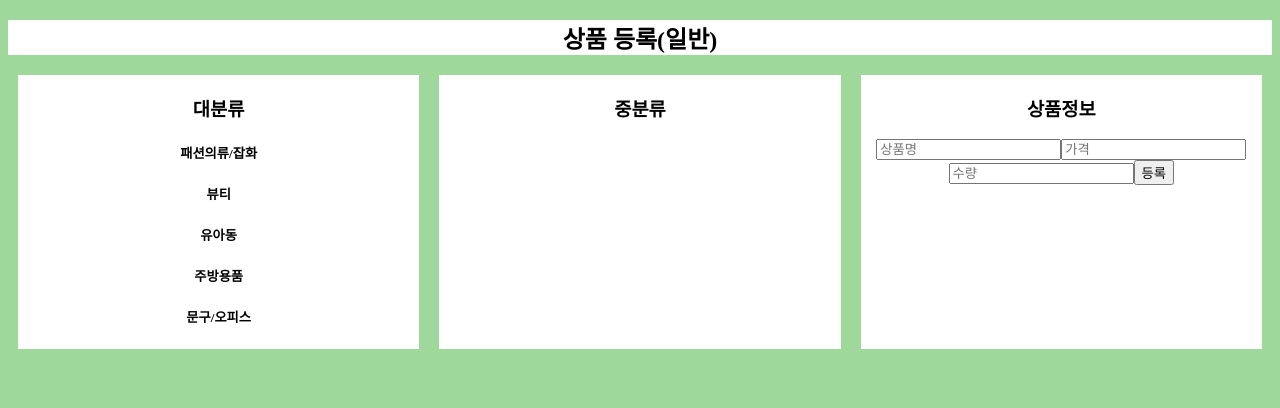
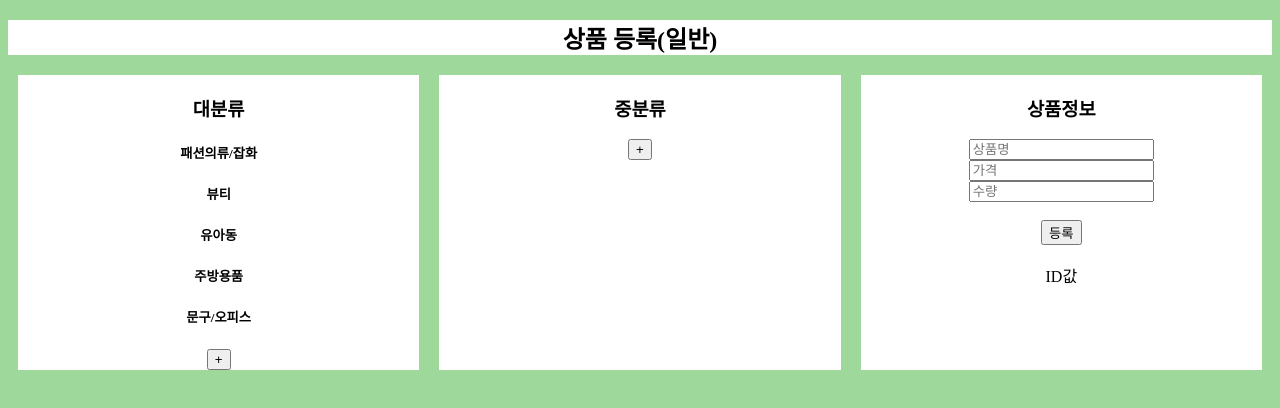
Before and after one commit to shonyeajin/react-market, a React (Create React App) app: page /registerPage in a window 1280 px wide. Shown: the top 408 px of the page. Built offline with nearby package versions, Linux system fonts and the light colour scheme.

Commit message:
카테고리 추가하는 기능 구현

```diff
--- a/src/containers/RegisterPage.js
+++ b/src/containers/RegisterPage.js
@@ -19,6 +19,28 @@ function mapDispatchToProps(dispatch) {
       };
       dispatch({ type: "REGISTER", item });
     },
+    addBigCate: function (_bigCate) {
+      var item = {
+        bigCate: _bigCate,
+        midCate: [],
+      };
+      dispatch({ type: "ADD_BIG", item });
+    },
+    addMidCate: function (selected_bigItem, _midCate) {
+      var i = 0;
+      var [...data] = store.getState().category;
+      while (i < data.length) {
+        if (data[i].bigCate === selected_bigItem) {
+          var item_1 = [...data[i].midCate, _midCate];
+          var item_2 = {
+            bigCate: selected_bigItem,
+            midCate: item_1,
+          };
+          dispatch({ type: "ADD_MID", item_2, i });
+        }
+        i++;
+      }
+    },
   };
 }
 
--- a/src/ver_2/RegisterPage.js
+++ b/src/ver_2/RegisterPage.js
@@ -6,7 +6,60 @@ export default class RegisterPage extends Component {
   state = {
     selected_bigItem: "",
     selected_midItem: "",
+    mode_B: "before",
+    mode_M: "before",
   };
+
+  showAddTool_Mid() {
+    if (this.state.mode_M === "after") {
+      return (
+        <div>
+          <form
+            onSubmit={function (e) {
+              e.preventDefault();
+              if (
+                e.target.midCate.value !== "" &&
+                this.state.selected_bigItem !== ""
+              ) {
+                //입력이 null이 아니고 selected_bigItem이 존재하면 함수 호출
+                //this.props.addBigCate(e.target.bigCate.value);
+                this.props.addMidCate(
+                  this.state.selected_bigItem,
+                  e.target.midCate.value
+                );
+              }
+              this.setState({ mode_M: "before" });
+            }.bind(this)}
+          >
+            <input type="text" placeholder="중분류 추가" name="midCate"></input>
+            <input type="submit" value="등록"></input>
+          </form>
+        </div>
+      );
+    }
+  }
+
+  showAddTool_Big() {
+    if (this.state.mode_B === "after") {
+      return (
+        <div>
+          <form
+            onSubmit={function (e) {
+              e.preventDefault();
+              if (e.target.bigCate.value !== "") {
+                this.props.addBigCate(e.target.bigCate.value);
+              }
+              this.setState({ mode_B: "before" });
+            }.bind(this)}
+          >
+            <input type="text" placeholder="대분류 추가" name="bigCate"></input>
+            <input type="submit" value="등록"></input>
+          </form>
+        </div>
+      );
+    }
+  }
+
   showingBig() {
     var data = this.props.category;
     var lists = [];
@@ -25,7 +78,19 @@ export default class RegisterPage extends Component {
       );
       i++;
     }
-    return <div>{lists}</div>;
+    return (
+      <div>
+        {lists}
+        <input
+          type="button"
+          value="+"
+          onClick={function (e) {
+            this.setState({ mode_B: "after" });
+          }.bind(this)}
+        ></input>
+        {this.showAddTool_Big()}
+      </div>
+    );
   }
   showingMid() {
     var data = this.props.category;
@@ -50,7 +115,19 @@ export default class RegisterPage extends Component {
       }
       i++;
     }
-    return <div>{lists}</div>;
+    return (
+      <div>
+        {lists}
+        <input
+          type="button"
+          value="+"
+          onClick={function (e) {
+            this.setState({ mode_M: "after" });
+          }.bind(this)}
+        ></input>
+        {this.showAddTool_Mid()}
+      </div>
+    );
   }
 
   render() {
@@ -81,10 +158,16 @@ export default class RegisterPage extends Component {
               }.bind(this)}
             >
               <input type="text" placeholder="상품명" name="name"></input>
+              <br />
               <input type="text" placeholder="가격" name="price"></input>
+              <br />
               <input type="text" placeholder="수량" name="amount"></input>
+              <br />
+              <br />
               <input type="submit" value="등록"></input>
             </form>
+            <br />
+            <text>ID값</text>
           </div>
         </div>
       </div>
--- a/src/ver_2/store.js
+++ b/src/ver_2/store.js
@@ -69,6 +69,15 @@ export default createStore(function (state, action) {
     var _registerItems = [...state.registerItems, action.item];
     return { ...state, registerItems: _registerItems };
   }
+  if (action.type === "ADD_BIG") {
+    var _category = [...state.category, action.item];
+    return { ...state, category: _category };
+  }
+  if (action.type === "ADD_MID") {
+    var _category2 = [...state.category];
+    _category2[action.i] = action.item_2;
+    return { ...state, category: _category2 };
+  }
   return state;
 }, window.__REDUX_DEVTOOLS_EXTENSION__ &&
   window.__REDUX_DEVTOOLS_EXTENSION__());
```
